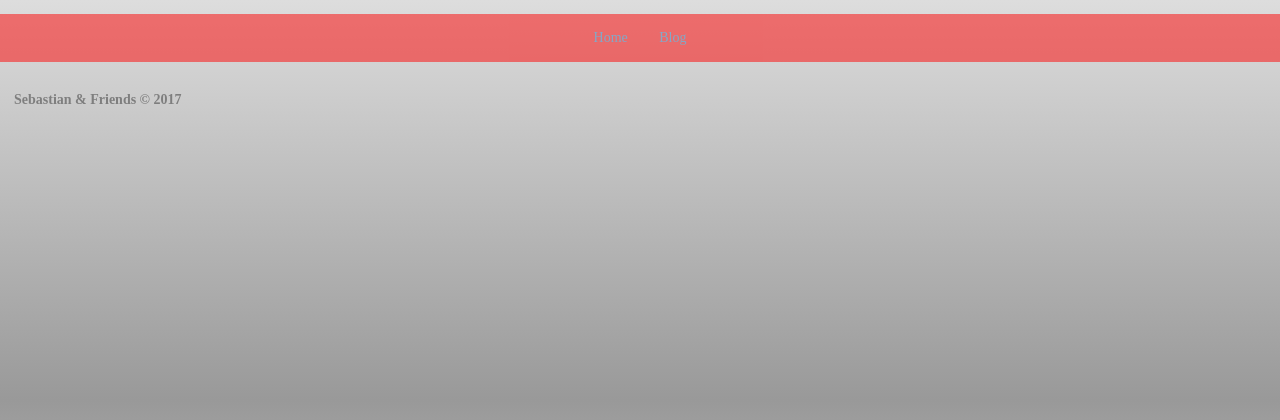
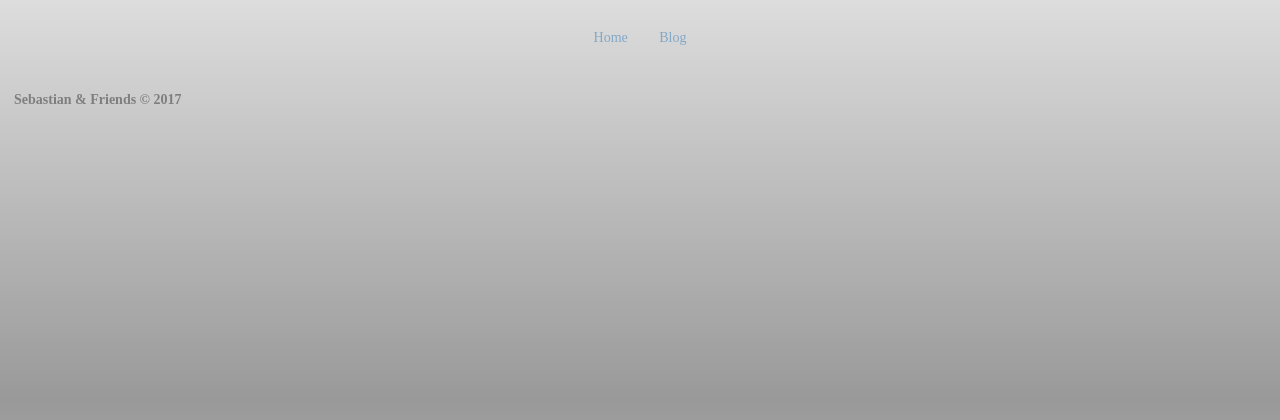
Before and after one commit to MatthewErickson/Hades, a Django app: template hades/templates/hades/base.html in a window 1280 px wide. Shown: the top 420 px of the page. Run offline with Django 3.2, Linux system fonts and the light colour scheme; the template is opened without the code that fills it, so the values that code supplies are empty; some libraries are stand-ins or nearby versions.

Commit message:
Test change

```diff
--- a/hades/static/hades/css/main.css
+++ b/hades/static/hades/css/main.css
@@ -38,7 +38,6 @@ larger {
     margin-top: 1em;
     opacity: 50%;
     text-decoration: none;
-    background: red;
 }
 
 .footer {
--- a/hades/templates/hades/base.html
+++ b/hades/templates/hades/base.html
@@ -3,7 +3,7 @@
 
 {% block header %}
 	<div class="header container">
-		<div class="center">
+		<div class="center larger">
 			<span style="padding: 1em">
 				<a href="{% url 'hades:index' %}">Home</a>
 			</span>
```
